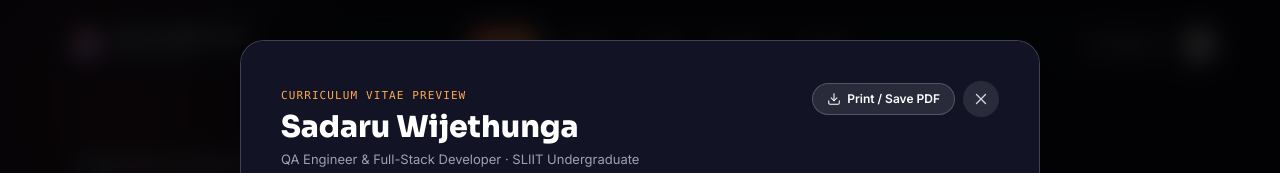
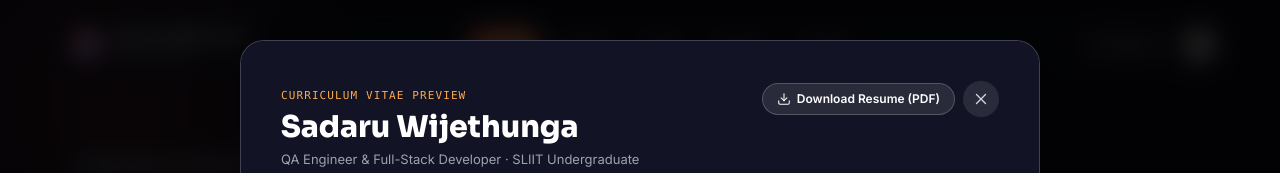
Before and after one commit to sadaruX3/sadaruX3.github.io, a React (Vite) app: page / in a window 1280 px wide. Both pictures are taken after a click on the button "Resume". Shown: the top 173 px of the page. Built offline with nearby package versions, Linux system fonts and the light colour scheme; grey boxes are pictures that could not be loaded.

Commit message:
Replace resume print option with direct PDF download

```diff
--- a/src/PortfolioV3.jsx
+++ b/src/PortfolioV3.jsx
@@ -1430,14 +1430,15 @@ export default function PortfolioV3() {
               </div>
 
               <div className="flex items-center gap-2">
-                <button
-                  id="resume-print-btn"
-                  onClick={() => window.print()}
+                <a
+                  id="resume-download-btn-header"
+                  href="/Sadaru_Wijethunga_Resume.pdf"
+                  download="Sadaru_Wijethunga_Resume.pdf"
                   className="px-3.5 py-1.5 rounded-full text-[12px] font-semibold bg-white/10 hover:bg-white/20 border border-white/20 flex items-center gap-1.5 transition-all text-white"
                 >
                   <Icon name="download" size={14} />
-                  <span>Print / Save PDF</span>
-                </button>
+                  <span>Download Resume (PDF)</span>
+                </a>
                 <button
                   id="resume-close-btn"
                   onClick={() => setShowResumeModal(false)}
@@ -1552,12 +1553,15 @@ export default function PortfolioV3() {
               >
                 Close
               </button>
-              <button
-                onClick={() => window.print()}
-                className="px-5 py-2 rounded-full text-[13px] font-bold bg-gradient-to-r from-[#FF6B6B] to-[#FFA94D] text-[#0c0d19]"
+              <a
+                id="resume-download-btn-footer"
+                href="/Sadaru_Wijethunga_Resume.pdf"
+                download="Sadaru_Wijethunga_Resume.pdf"
+                className="px-6 py-2.5 rounded-full text-[13px] font-bold bg-gradient-to-r from-[#FF6B6B] to-[#FFA94D] text-[#0c0d19] flex items-center gap-2 hover:opacity-95 transition-opacity"
               >
-                Print / Save Resume
-              </button>
+                <Icon name="download" size={15} />
+                <span>Download Resume (PDF)</span>
+              </a>
             </div>
           </div>
         </div>
```
Also changed, not shown: 1 other file (tests, documents, lock files or other folders).
